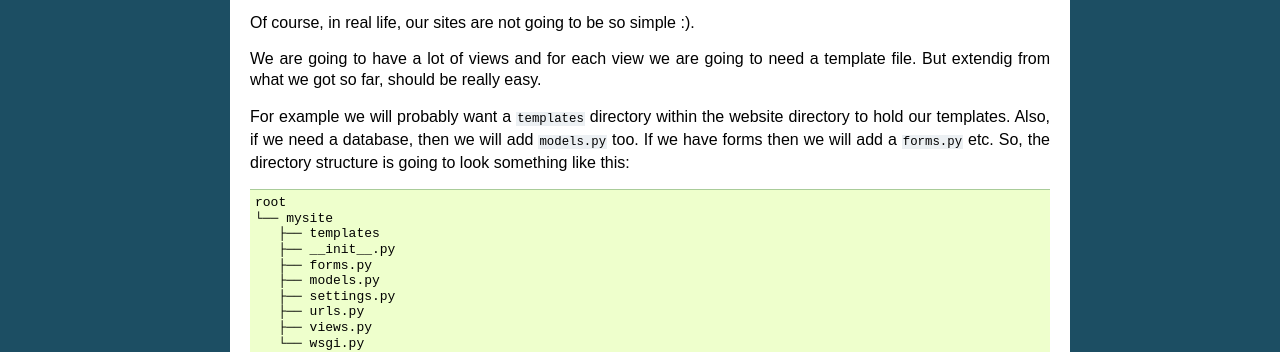
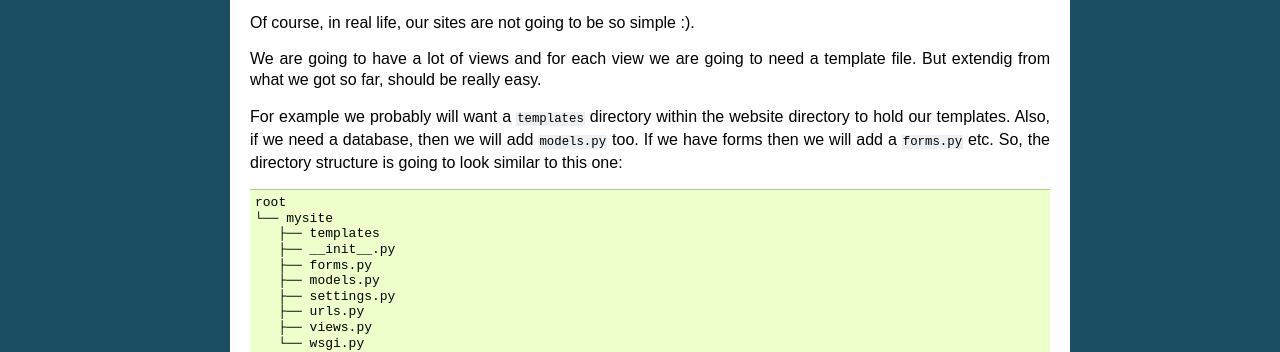
Before and after one commit to pmav99/howto, a Sphinx documentation site: the page built from docs/source/create_site_with_no_apps.rst, in a window 1280 px wide. Shown: the part 1457-1809 px from the top of the page. Built offline with Sphinx 7.4.7, drawn with Linux system fonts in a browser that asks for light colours; pages that are not in the unit, such as notebooks, are missing from menus.

Commit message:
[docs] Minor rephrasing.

```diff
--- a/docs/source/create_site_with_no_apps.rst
+++ b/docs/source/create_site_with_no_apps.rst
@@ -67,10 +67,10 @@ Of course, in real life, our sites are not going to be so simple :).
 We are going to have a lot of views and for each view we are going to need
 a template file.  But extendig from what we got so far, should be really easy.
 
-For example we will probably want a ``templates`` directory within the website
+For example we probably will want a ``templates`` directory within the website
 directory to hold our templates.  Also, if we need a database, then we will add
 ``models.py`` too. If we have forms then we will add a ``forms.py`` etc.
-So, the directory structure is going to look something like this::
+So, the directory structure is going to look similar to this one::
 
     root
     └── mysite
```
